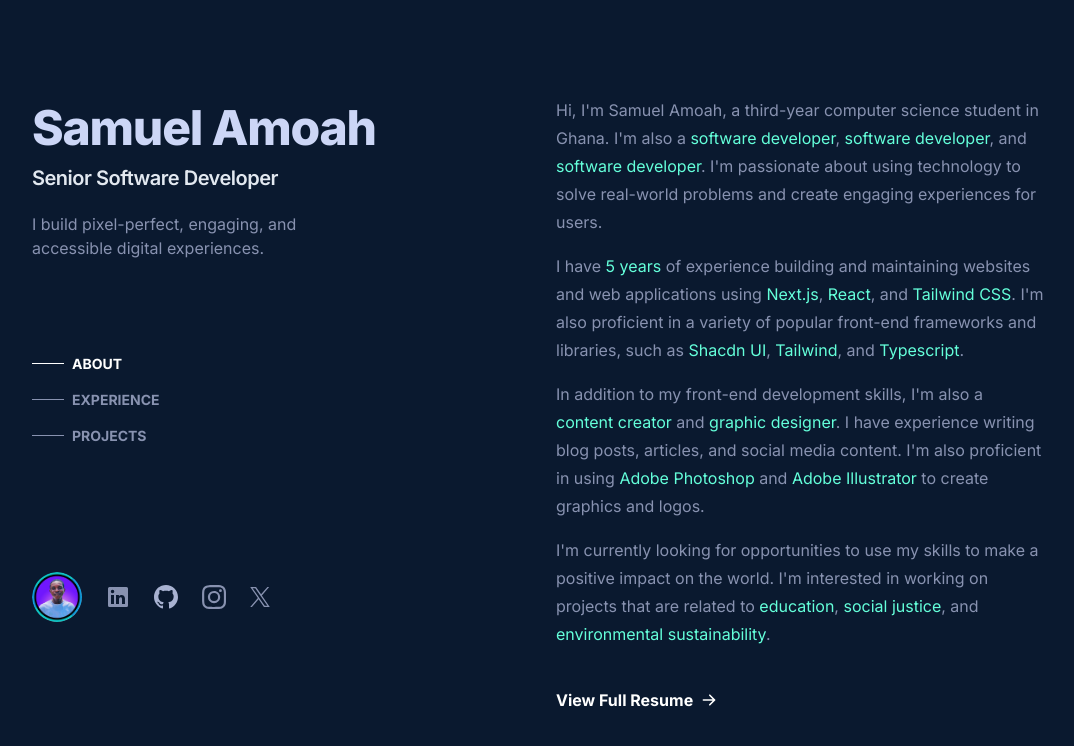
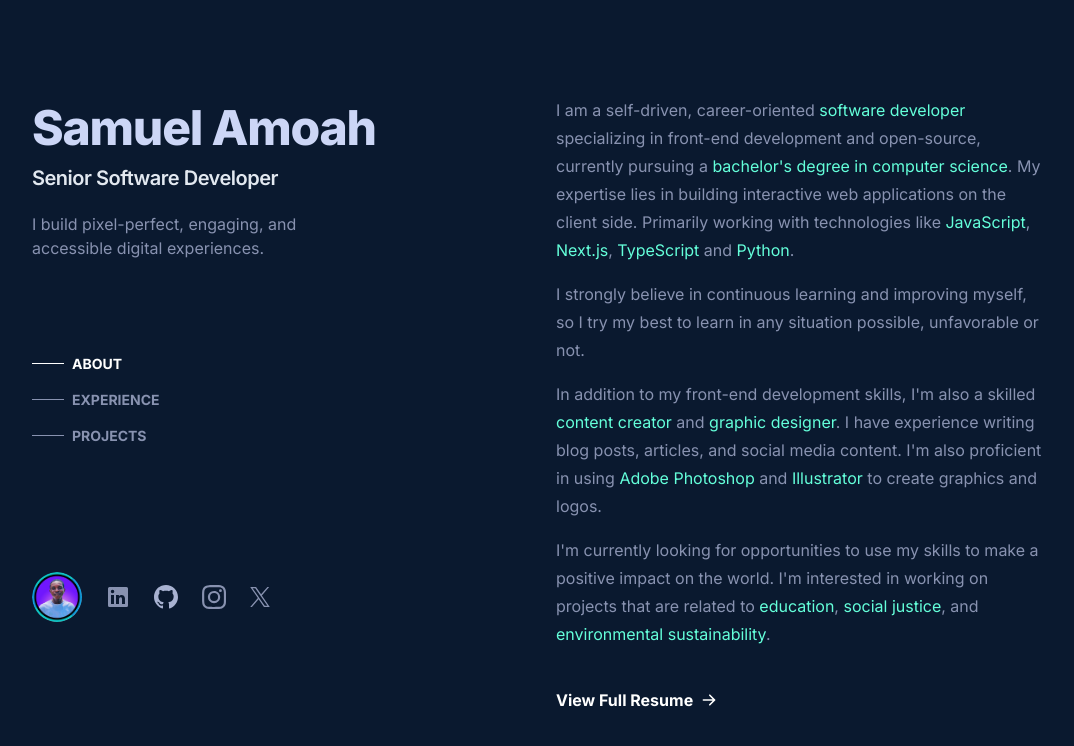
Before and after one commit to samcuxx/samcux-v4, a Next.js app: page / in a window 1280 px wide. Shown: the top 746 px of the page, without its empty margins (96-1170 px from the left). Built offline with nearby package versions, Linux system fonts and the light colour scheme.

Commit message:
👌SamCux v5.2.2👌

```diff
--- a/components/ui/Profile.tsx
+++ b/components/ui/Profile.tsx
@@ -24,7 +24,7 @@ const Profile = () => {
         onClick={openModal}
       />
       {modalIsOpen && (
-        <div className="fixed inset-0 bg-black bg-opacity-50 flex items-center justify-center transition-opacity duration-300 ease-in-out" onClick={closeModal}>
+        <div className="fixed inset-0 bg-opacity-50 flex items-center justify-center transition-opacity duration-300 ease-in-out" onClick={closeModal}>
           <div className="relative p-4 rounded-full transition-transform duration-300 ease-in-out transform scale-100" onClick={(e) => e.stopPropagation()}>
             <Image src={profileImage} alt="Samuel Amoah" width={300} height={360} className="rounded-lg w-[70vh]" />
           </div>
--- a/data/AboutMe.ts
+++ b/data/AboutMe.ts
@@ -1,15 +1,13 @@
-
-
 export const aboutMe = {
     paragraphs: [
         {
-            text: "Hi, I'm Samuel Amoah, a third-year computer science student in Ghana. I'm also a <highlight>software developer</highlight>, <highlight>software developer</highlight>, and <highlight>software developer</highlight>. I'm passionate about using technology to solve real-world problems and create engaging experiences for users."
+            text: "I am a self-driven, career-oriented <highlight>software developer</highlight> specializing in front-end development and open-source, currently pursuing a <highlight>bachelor's degree in computer science</highlight>. My expertise lies in building interactive web applications on the client side. Primarily working with technologies like <highlight>JavaScript</highlight>, <highlight>Next.js</highlight>, <highlight>TypeScript</highlight> and <highlight>Python</highlight>."
         },
         {
-            text: "I have <highlight>5 years</highlight> of experience building and maintaining websites and web applications using <highlight>Next.js</highlight>, <highlight>React</highlight>, and <highlight>Tailwind CSS</highlight>. I'm also proficient in a variety of popular front-end frameworks and libraries, such as <highlight>Shacdn UI</highlight>, <highlight>Tailwind</highlight>, and <highlight>Typescript</highlight>."
+            text: "I strongly believe in continuous learning and improving myself, so I try my best to learn in any situation possible, unfavorable or not."
         },
         {
-            text: "In addition to my front-end development skills, I'm also a <highlight>content creator</highlight> and <highlight>graphic designer</highlight>. I have experience writing blog posts, articles, and social media content. I'm also proficient in using <highlight>Adobe Photoshop</highlight> and <highlight>Adobe Illustrator</highlight> to create graphics and logos."
+            text: "In addition to my front-end development skills, I'm also a skilled <highlight>content creator</highlight> and <highlight>graphic designer</highlight>. I have experience writing blog posts, articles, and social media content. I'm also proficient in using <highlight>Adobe Photoshop</highlight> and <highlight>Illustrator</highlight> to create graphics and logos."
         },
         {
             text: "I'm currently looking for opportunities to use my skills to make a positive impact on the world. I'm interested in working on projects that are related to <highlight>education</highlight>, <highlight>social justice</highlight>, and <highlight>environmental sustainability</highlight>."
```
